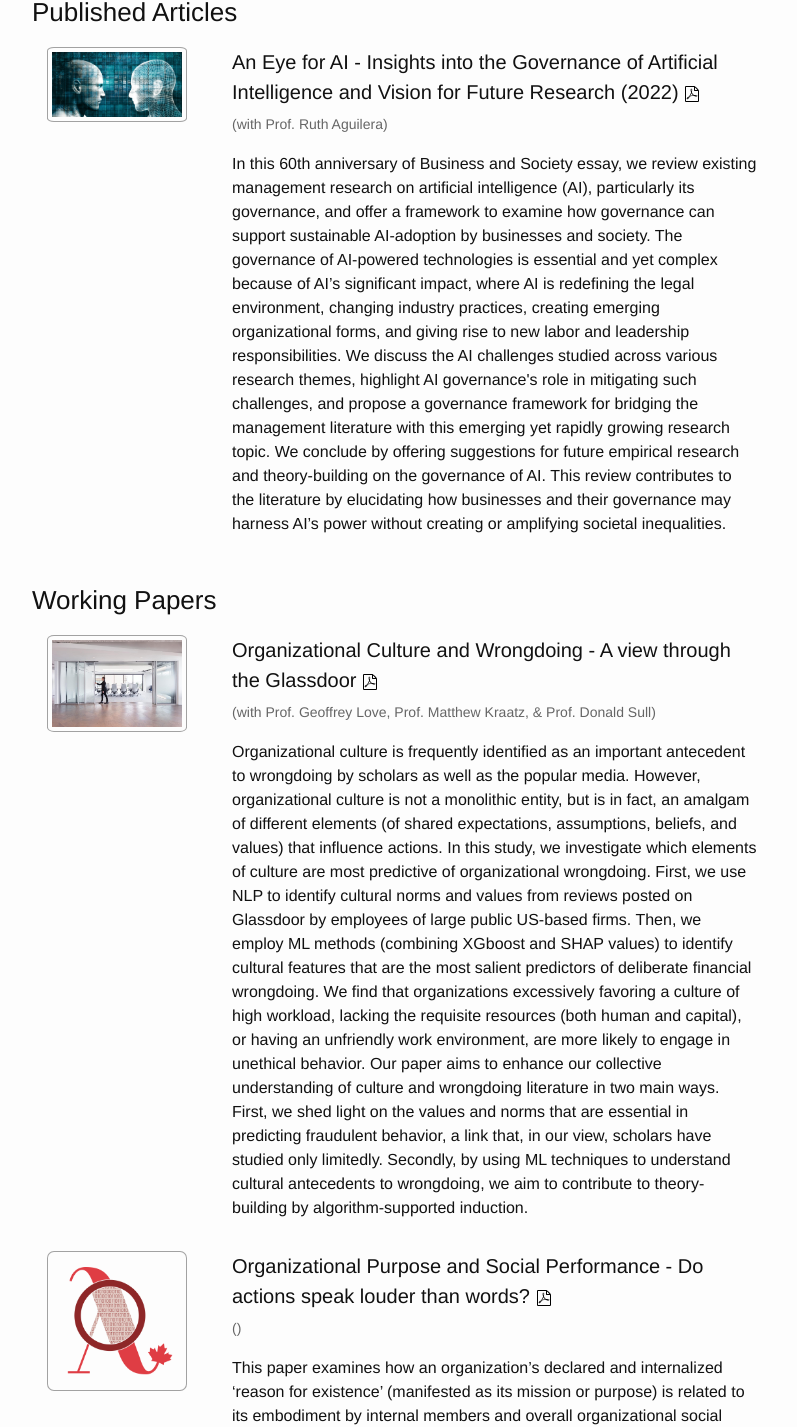
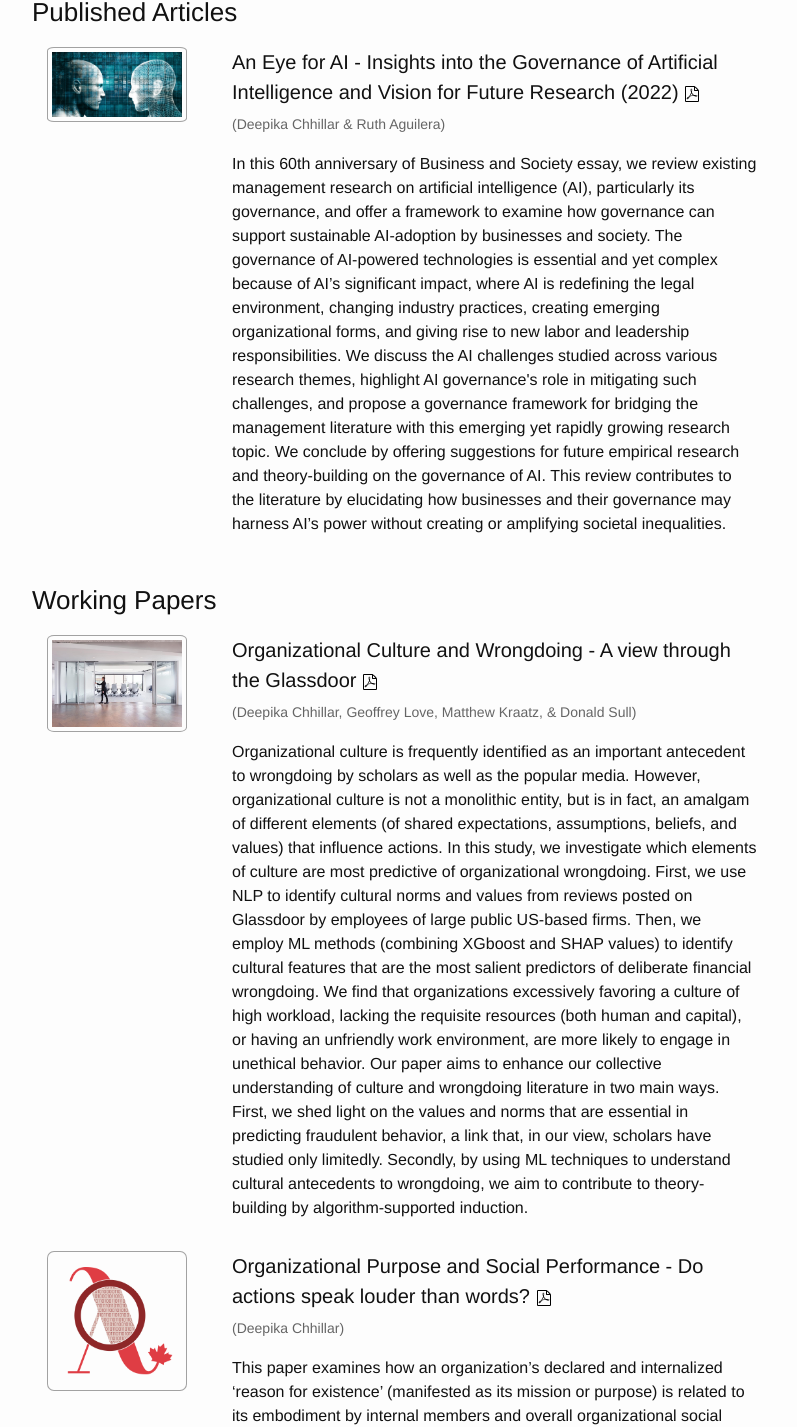
Before and after one commit to deepikachhillar/deepikachhillar.github.io, a Jekyll site: the page built from index.md, in a window 1280 px wide. Shown: the part 493-1920 px from the top of the page, without its empty margins (238-1035 px from the left). Built offline with Jekyll 4.4.1, drawn with Linux system fonts in a browser that asks for light colours.

Commit message:
Update projects.yml

```diff
--- a/_data/projects.yml
+++ b/_data/projects.yml
@@ -11,7 +11,7 @@
   link: https://deepikachhillar.github.io/resources/papers/glassdoor.pdf
 #   members: G. Love,D. Sull, M. Kraatz
 #   papers: glassdoor
-  collaborators: with Prof. Geoffrey Love, Prof. Matthew Kraatz, & Prof. Donald Sull
+  collaborators: Deepika Chhillar, Geoffrey Love, Matthew Kraatz, & Donald Sull
   description: Organizational culture is frequently identified as an important antecedent to wrongdoing by scholars as well as the popular media. However, organizational culture is not a monolithic entity, but is in fact, an amalgam of different elements (of shared expectations, assumptions, beliefs, and values) that influence actions. In this study, we investigate which elements of culture are most predictive of organizational wrongdoing. First, we use NLP to identify cultural norms and values from reviews posted on Glassdoor by employees of large public US-based firms. Then, we employ ML methods (combining XGboost and SHAP values) to identify cultural features that are the most salient predictors of deliberate financial wrongdoing. We find that organizations excessively favoring a culture of high workload, lacking the requisite resources (both human and capital), or having an unfriendly work environment, are more likely to engage in unethical behavior. Our paper aims to enhance our collective understanding of culture and wrongdoing literature in two main ways. First, we shed light on the values and norms that are essential in predicting fraudulent behavior, a link that, in our view, scholars have studied only limitedly. Secondly, by using ML techniques to understand cultural antecedents to wrongdoing, we aim to contribute to theory-building by algorithm-supported induction.
 
 - name: An Eye for AI - Insights into the Governance of Artificial Intelligence and Vision for Future Research (2022)
@@ -21,7 +21,7 @@
   link: https://journals.sagepub.com/doi/10.1177/00076503221080959
 #   members: R. Aguilera
 #   papers: glassdoor
-  collaborators: with Prof. Ruth Aguilera
+  collaborators: Deepika Chhillar & Ruth Aguilera
   description: In this 60th anniversary of Business and Society essay, we review existing management research on artificial intelligence (AI), particularly its governance, and offer a framework to examine how governance can support sustainable AI-adoption by businesses and society. The governance of AI-powered technologies is essential and yet complex because of AI’s significant impact, where AI is redefining the legal environment, changing industry practices, creating emerging organizational forms, and giving rise to new labor and leadership responsibilities. We discuss the AI challenges studied across various research themes, highlight AI governance's role in mitigating such challenges, and propose a governance framework for bridging the management literature with this emerging yet rapidly growing research topic. We conclude by offering suggestions for future empirical research and theory-building on the governance of AI. This review contributes to the literature by elucidating how businesses and their governance may harness AI’s power without creating or amplifying societal inequalities.
 
 - name: Organizational Purpose and Social Performance - Do actions speak louder than words?
@@ -30,7 +30,7 @@
   link: https://deepikachhillar.github.io/resources/papers/glassdoor.pdf
 #   members: G. Love,D. Sull, M. Kraatz
 #   papers: glassdoor
-#   collaborators:
+  collaborators: Deepika Chhillar
   description: This paper examines how an organization’s declared and internalized ‘reason for existence’ (manifested as its mission or purpose) is related to its embodiment by internal members and overall organizational social performance. I argue that an organization’s purpose positions it along a continuum that represents the degree of alignment with the logic of social welfare. I test hypotheses related to these arguments using Glassdoor and ESG violations for S&P 500 firms over six years and find significant results that corroborate the hypotheses. Overall, this working paper aims to address the question of (whether and) how organizational purpose relates to organizational social performance.
 
 # - name: Just-in-Time Compilers
```
